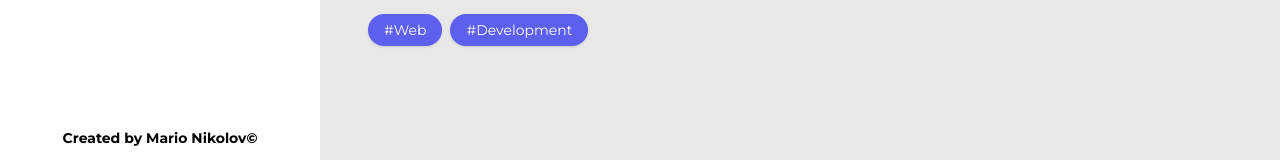
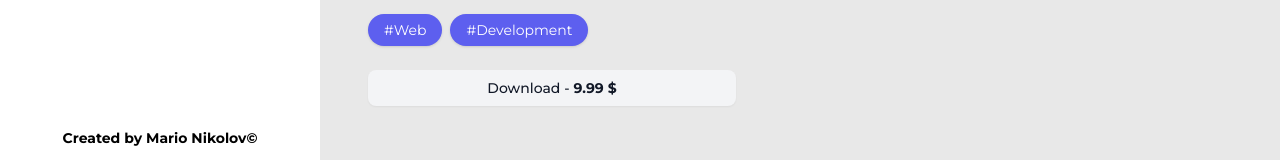
Before and after one commit to marionikolov17/Portfolio-Builder, a React (Vite) app in the folder client/: page / in a window 1280 px wide. Shown: the part 636-796 px from the top of the page. Built offline with nearby package versions, Linux system fonts and the light colour scheme.

Commit message:
Update YourTemplateCard.jsx

```diff
--- a/client/src/features/home/components/YourTemplateCard/YourTemplateCard.jsx
+++ b/client/src/features/home/components/YourTemplateCard/YourTemplateCard.jsx
@@ -8,7 +8,7 @@ export default function YourTemplateCard() {
       <div className="w-full sm:w-96 h-96 mb-4 overflow-hidden rounded-lg relative">
         {/* Selecting container */}
         <div className="z-40 absolute top-0 right-0 m-4 bg-white w-6 h-6 shadow border border-primaryBlue cursor-pointer flex items-center justify-center">
-            <MdDone className="text-primaryBlue text-xl"/>
+          <MdDone className="text-primaryBlue text-xl" />
         </div>
         {/* Image */}
         <div className="w-full h-56 flex justify-center overflow-hidden">
@@ -25,7 +25,7 @@ export default function YourTemplateCard() {
           </div>
           <div className="flex justify-end grow shrink-0">
             <Link>
-                <CiEdit className="text-3xl cursor-pointer text-primaryBlue"/>
+              <CiEdit className="text-3xl cursor-pointer text-primaryBlue" />
             </Link>
           </div>
         </div>
@@ -38,6 +38,12 @@ export default function YourTemplateCard() {
             #Development
           </p>
         </div>
+        {/* Choose button */}
+        <div className="px-2 mt-6">
+          <button className="w-full flex items-center justify-center py-2 rounded-lg shadow-sm bg-gray-100 text-gray-900 font-medium text-sm hover:bg-primaryBlue hover:text-white transition duration-300">
+            Download - <span className="ms-1 font-bold">9.99 $</span>
+          </button>
+        </div>
       </div>
     </>
   );
```
